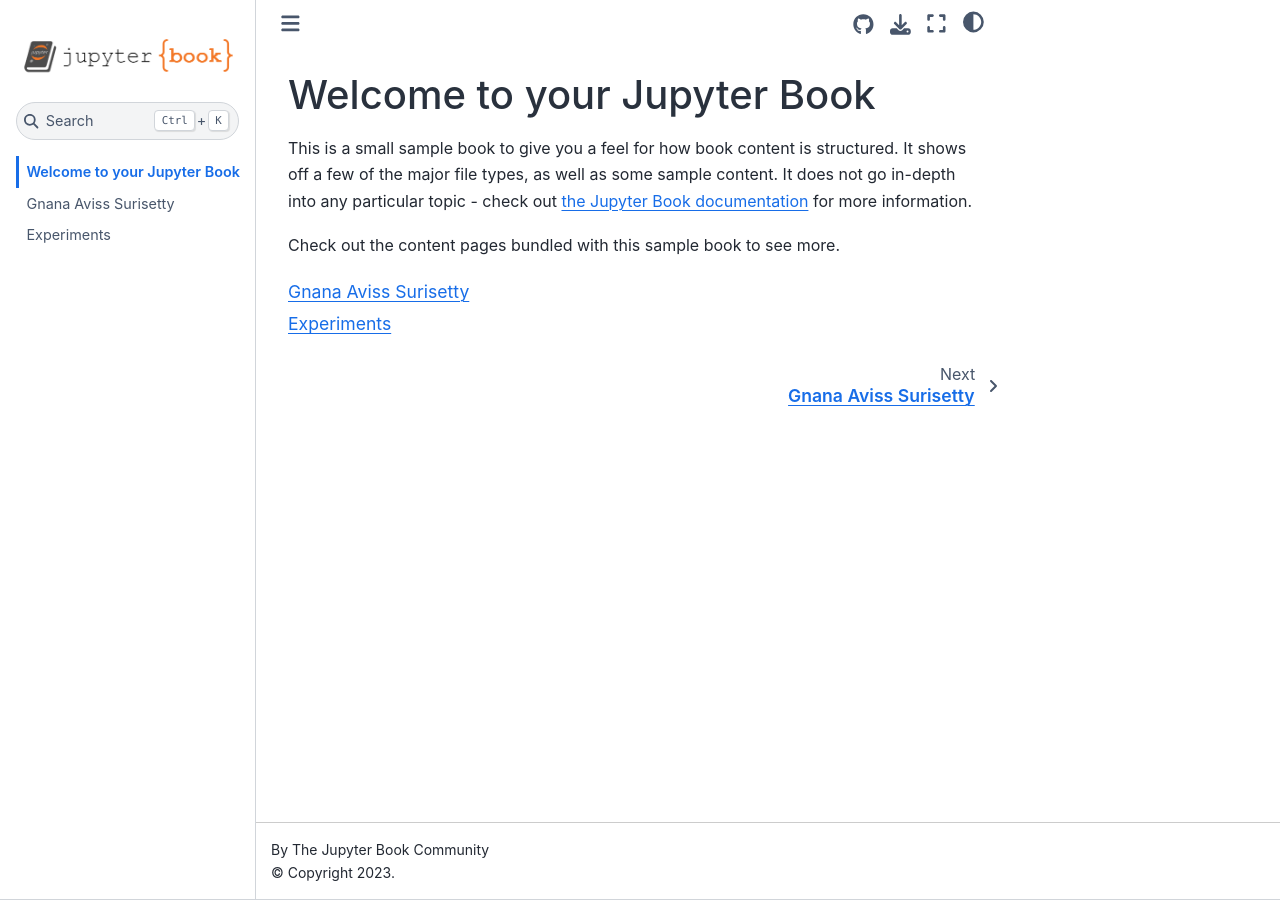
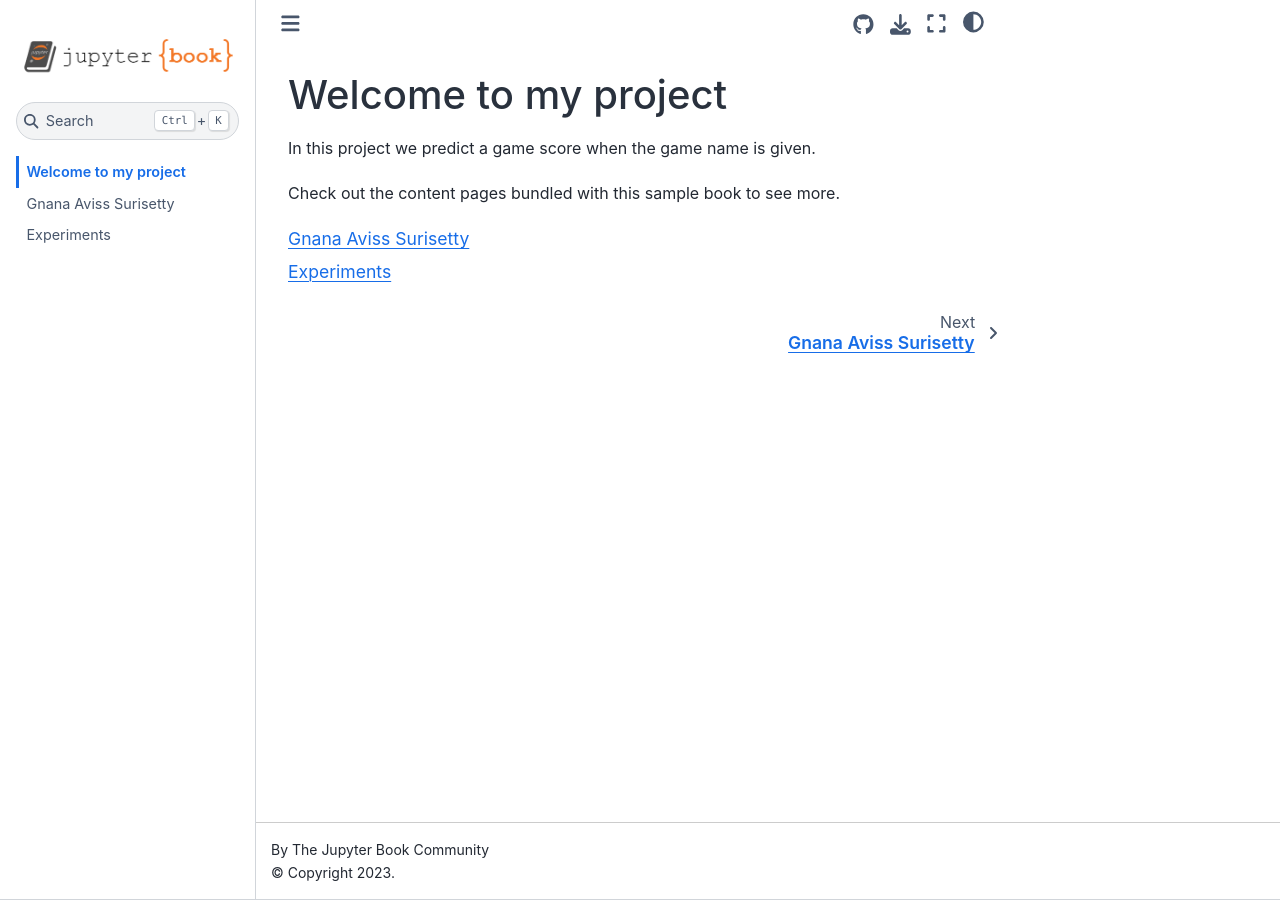
Before and after one commit to AvissSurisetty/Jupyter_book, a Jupyter Book: the page built from intro.md, in a window 1280 px wide. Built offline with Jupyter Book 1.0.4 settings and Sphinx 7.4.7 and the Sphinx Book theme 1.1.4, drawn with Linux system fonts in a browser that asks for light colours; pages that are not in the unit, such as notebooks, are missing from menus.

Commit message:
Add files via upload

```diff
--- a/intro.md
+++ b/intro.md
@@ -1,9 +1,6 @@
-# Welcome to your Jupyter Book
+# Welcome to my project
 
-This is a small sample book to give you a feel for how book content is
-structured.
-It shows off a few of the major file types, as well as some sample content.
-It does not go in-depth into any particular topic - check out [the Jupyter Book documentation](https://jupyterbook.org) for more information.
+In this project we predict a game score when the game name is given.
 
 Check out the content pages bundled with this sample book to see more.
 
```
Also changed, not shown: links.md (+1 -1 lines).
